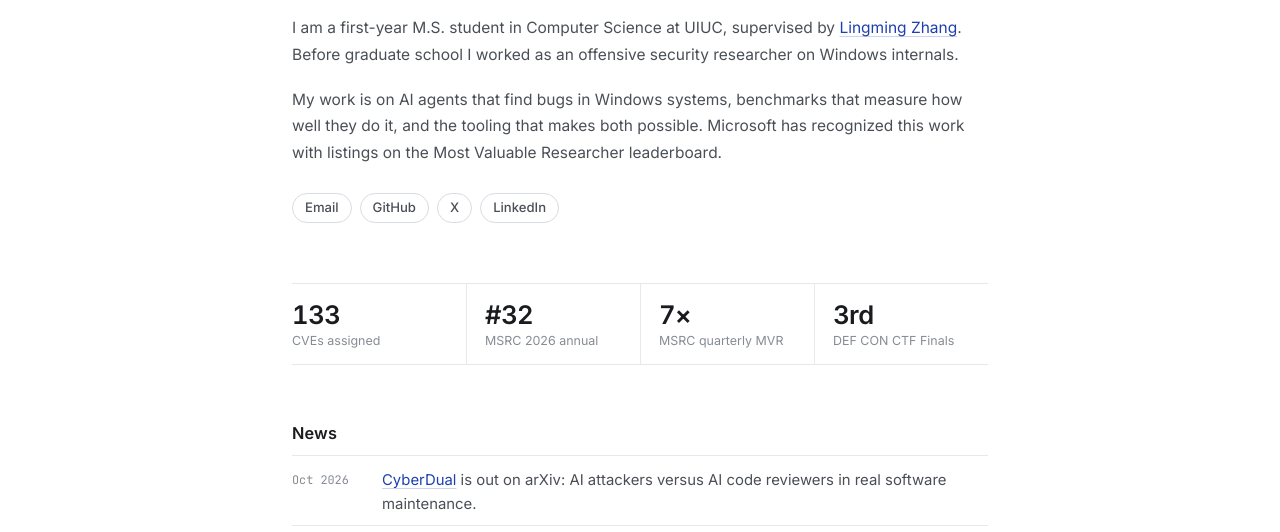
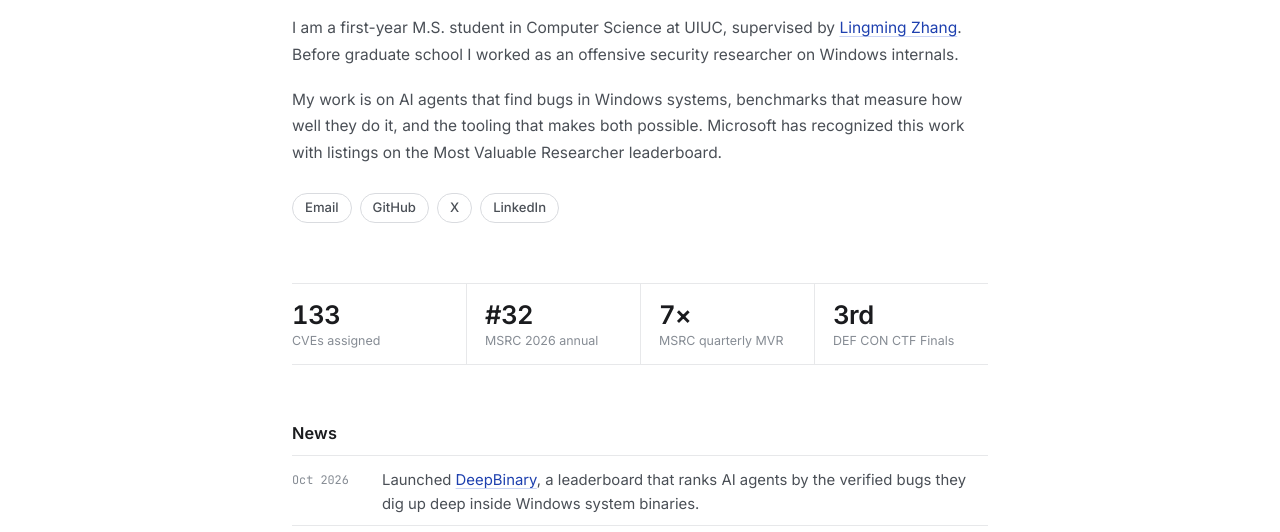
Before and after one commit to nevul37/nevul37.github.io, a plain HTML site: page index.html in a window 1280 px wide. Shown: the part 236-768 px from the top of the page. Drawn offline with Linux system fonts and the light colour scheme.

Commit message:
Use the Illinois Block I icon; add DeepBinary to News
Swap the JK monogram for the official icons from cdn.brand.illinois.edu
(favicon and touch icon) and put the same mark on the social card.

Co-Authored-By: Claude Opus 5.5 <noreply@anthropic.com>

```diff
--- a/index.html
+++ b/index.html
@@ -9,8 +9,8 @@
     <meta name="theme-color" content="#0f1012" media="(prefers-color-scheme: dark)">
     <meta name="color-scheme" content="light dark">
     <link rel="canonical" href="https://jongseong.kim/">
-    <link rel="icon" href="assets/favicon.svg" type="image/svg+xml">
-    <link rel="apple-touch-icon" href="assets/apple-touch-icon.png">
+    <link rel="icon" href="assets/favicon.ico?v=20261104" sizes="any">
+    <link rel="apple-touch-icon" href="assets/apple-touch-icon.png?v=20261104">
 
     <meta property="og:type" content="profile">
     <meta property="og:title" content="Jongseong Kim">
@@ -138,6 +138,13 @@
         <section class="section" id="news">
             <h2>News</h2>
             <ul class="news" id="news-list">
+                <li>
+                    <time class="news__date" datetime="2026-10">Oct 2026</time>
+                    <span>
+                        Launched <a href="https://deepbinary.so/" target="_blank" rel="noreferrer">DeepBinary</a>,
+                        a leaderboard that ranks AI agents by the verified bugs they dig up deep inside Windows system binaries.
+                    </span>
+                </li>
                 <li>
                     <time class="news__date" datetime="2026-10">Oct 2026</time>
                     <span>
```
Also changed, not shown: 404.html (+2 -1 lines), pages/more-cves.html (+2 -1 lines), assets/apple-touch-icon.png, assets/favicon.ico (added), assets/favicon.svg (deleted), assets/og-image.png.
